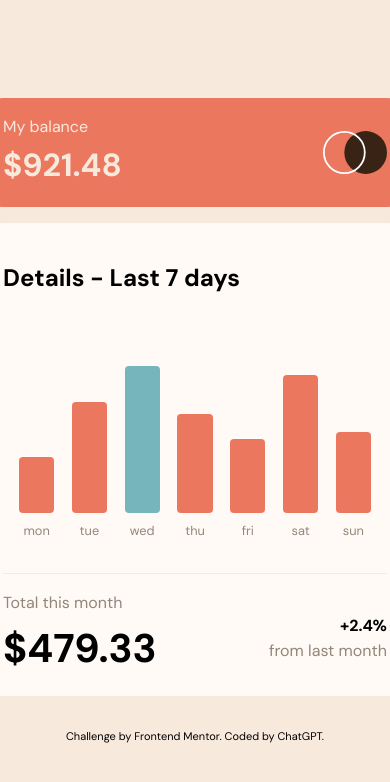
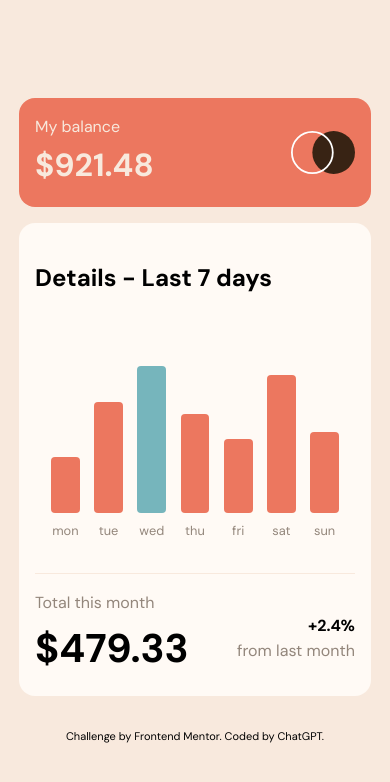
Before and after one commit to satchitanand/004_Expenses_Chart_Component, a plain HTML site: page index.html in a window 390 px wide. Drawn offline with Linux system fonts and the light colour scheme.

Commit message:
adjusted width to fit mobile

```diff
--- a/styles.css
+++ b/styles.css
@@ -33,7 +33,7 @@ main {
 .balance-container {
   background-color: var(--soft-red);
   border-radius: 1rem;
-  width: 24rem;
+  width: 20rem;
   display: flex;
   justify-content: space-between;
   align-items: center;
@@ -67,7 +67,7 @@ main {
 /* Details Container */
 .details-container {
   background-color: var(--very-pale-orange);
-  width: 24rem;
+  width: 20rem;
   padding: 1rem;
   border-radius: 1rem;
   margin-top: 1rem;
```
